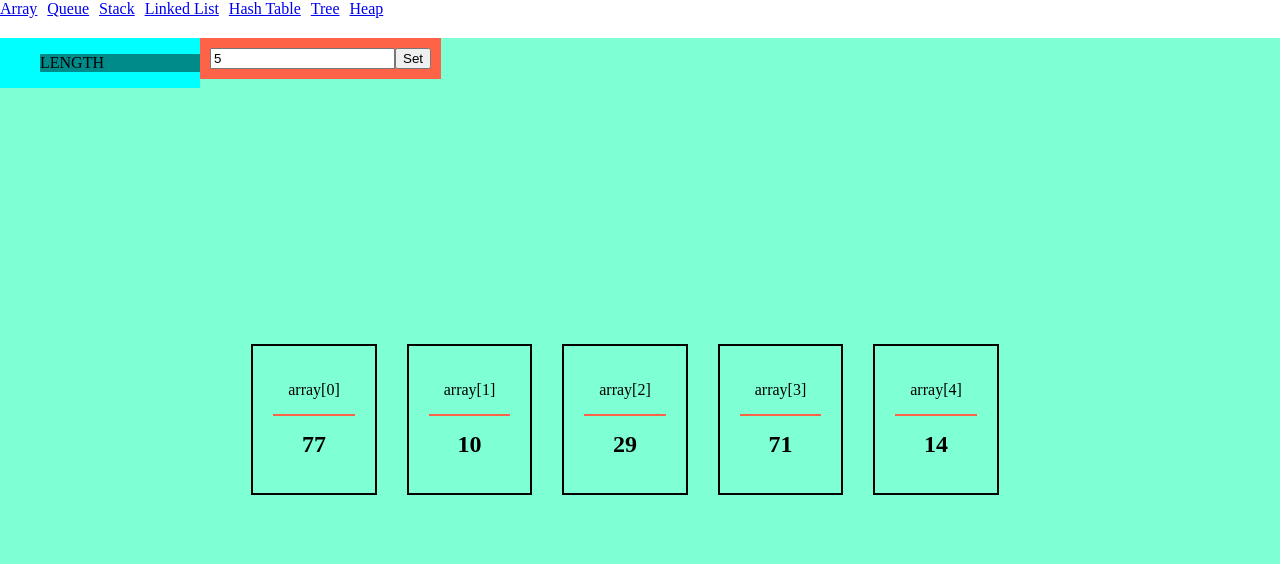
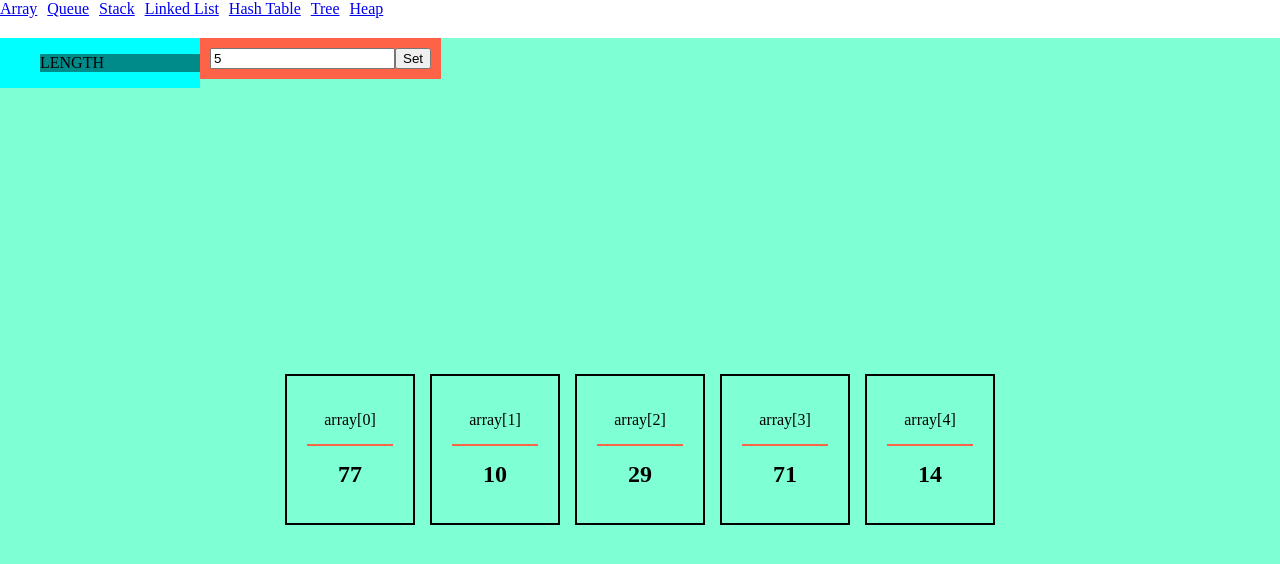
Before and after one commit to eagleduk/datastructure, a website: page index.html in a window 1280 px wide. Drawn offline with Linux system fonts and the light colour scheme.

Commit message:
스타일 수정
헤더 고정

```diff
--- a/css/module/array.css
+++ b/css/module/array.css
@@ -13,15 +13,17 @@
   align-items: center;
   justify-content: center;
   flex-flow: wrap;
-  padding: 20px;
+  padding: 80px 20px 20px 20px;
   box-sizing: border-box;
+  gap: 15px 15px;
 }
 
 .module-container div.module-container__content-array div {
   text-align: center;
-  margin-right: 30px;
   padding: 20px;
   border: 2px solid black;
+  width: 130px;
+  box-sizing: border-box;
 }
 
 .module-container div.module-container__content-array div:active {
--- a/css/style.css
+++ b/css/style.css
@@ -16,7 +16,12 @@ body {
 /* header */
 
 header {
+  position: sticky;
   height: 40px;
+  top: 0;
+}
+header nav {
+  height: 100%;
 }
 
 header ul {
@@ -39,6 +44,8 @@ main {
   display: flex;
   flex-direction: row;
   position: relative;
+  overflow-x: hidden;
+  overflow-y: auto;
 }
 
 section {
```
